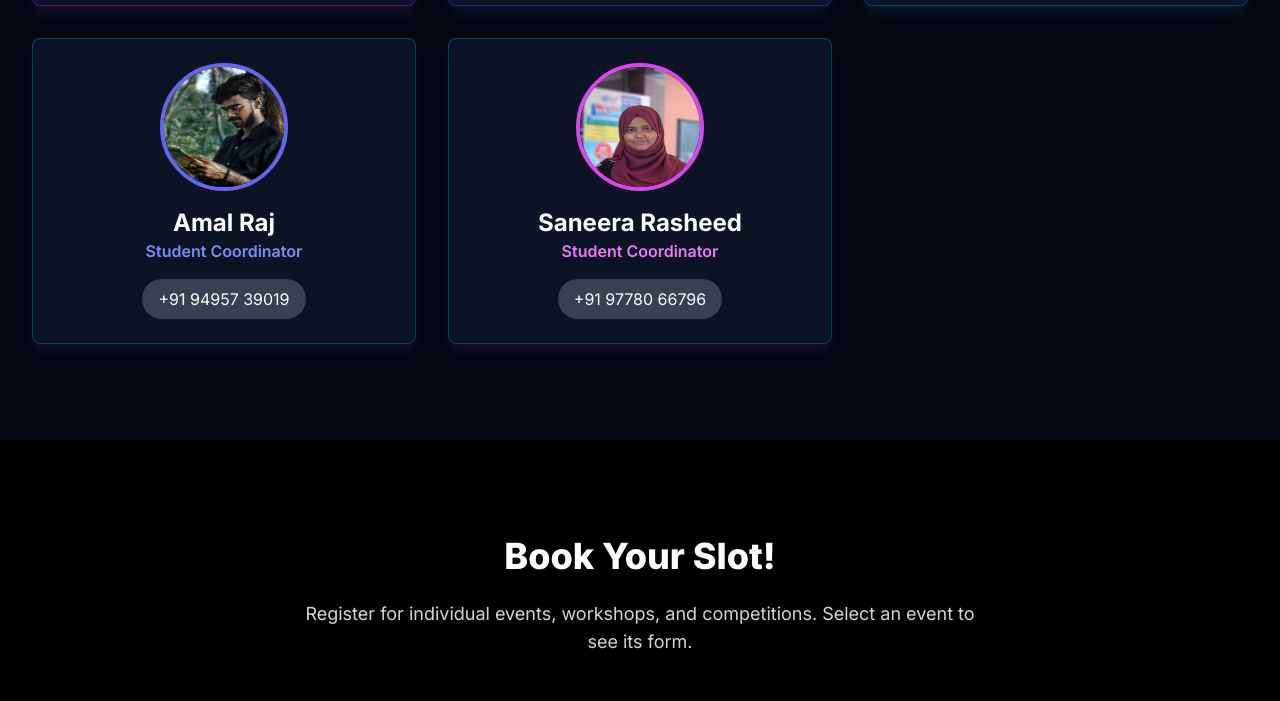
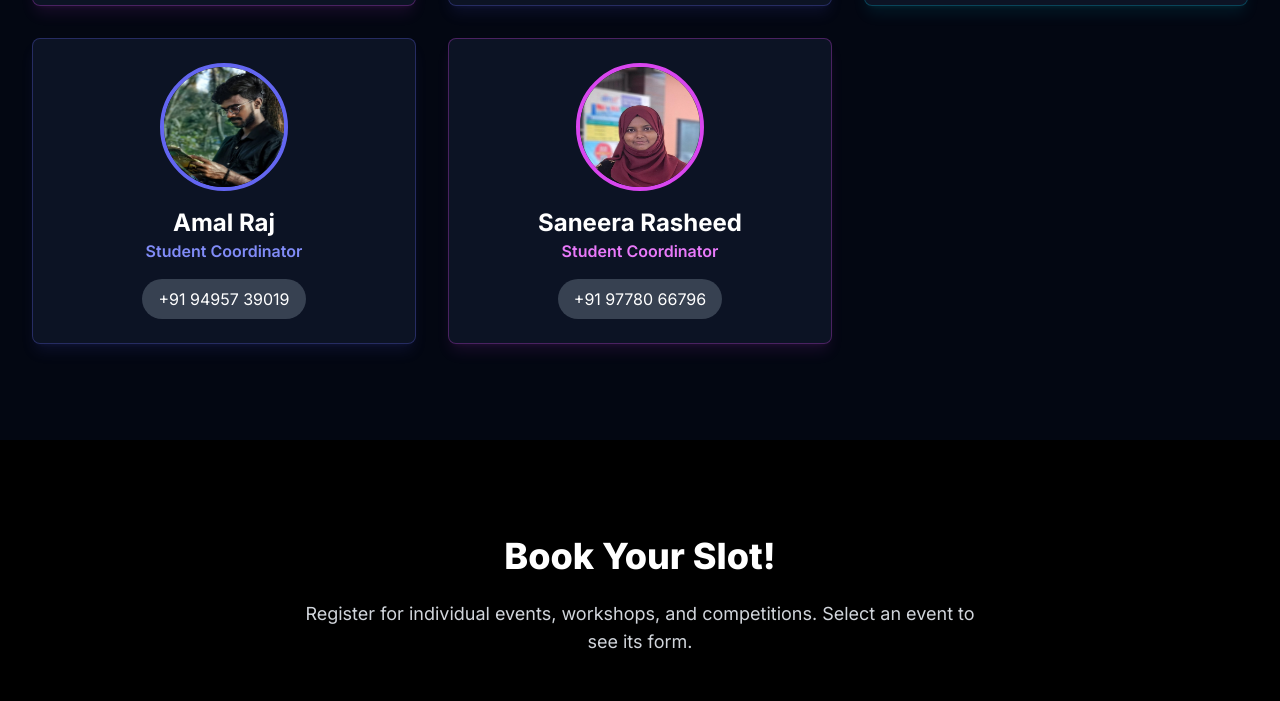
Before and after one commit to Devil-Botz/AWEGA, a plain HTML site: page index.html in a window 1280 px wide. Shown: the part 3099-3800 px from the top of the page. Drawn offline with nearby package versions, Linux system fonts and the light colour scheme.

Commit message:
Fixed files fuchsia

```diff
--- a/index.html
+++ b/index.html
@@ -484,7 +484,7 @@
                             </a>
                         </div>
                          <!-- Coordinator Card 4 -->
-                        <div class="bg-slate-900/80 backdrop-blur-sm p-6 rounded-lg shadow-lg shadow-indigo-500/10 text-center transform hover:scale-105 transition-transform duration-300 border border-cyan-500/30">
+                        <div class="bg-slate-900/80 backdrop-blur-sm p-6 rounded-lg shadow-lg shadow-indigo-500/10 text-center transform hover:scale-105 transition-transform duration-300 border border-indigo-500/30">
                             <img class="w-32 h-32 rounded-full mx-auto border-4 border-indigo-500" src="./media/student_coordinator1.jpeg" alt="Coordinator Amal Raj">
                             <h3 class="text-2xl font-bold text-white mt-4">Amal Raj</h3>
                             <p class="text-indigo-400 font-semibold">Student Coordinator</p>
@@ -493,7 +493,7 @@
                             </a>
                         </div>
                          <!-- Coordinator Card 5 -->
-                        <div class="bg-slate-900/80 backdrop-blur-sm p-6 rounded-lg shadow-lg shadow-fuchsia-500/10 text-center transform hover:scale-105 transition-transform duration-300 border border-cyan-500/30">
+                        <div class="bg-slate-900/80 backdrop-blur-sm p-6 rounded-lg shadow-lg shadow-fuchsia-500/10 text-center transform hover:scale-105 transition-transform duration-300 border border-fuchsia-500/30">
                             <img class="w-32 h-32 rounded-full mx-auto border-4 border-fuchsia-500" src="./media/student_coordinator2.jpeg" alt="Coordinator Saneera Rasheed">
                             <h3 class="text-2xl font-bold text-white mt-4">Saneera Rasheed</h3>
                             <p class="text-fuchsia-400 font-semibold">Student Coordinator</p>
```
